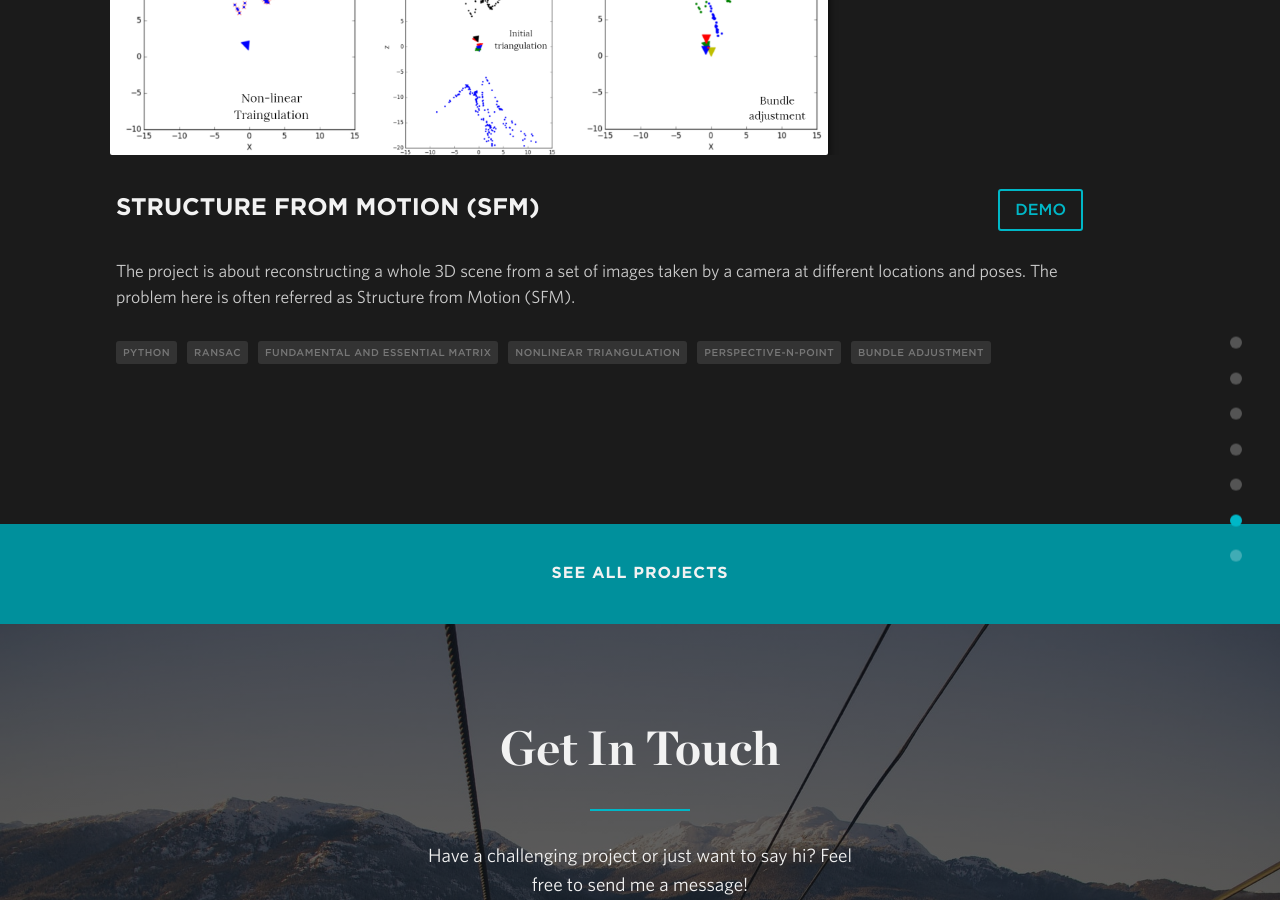
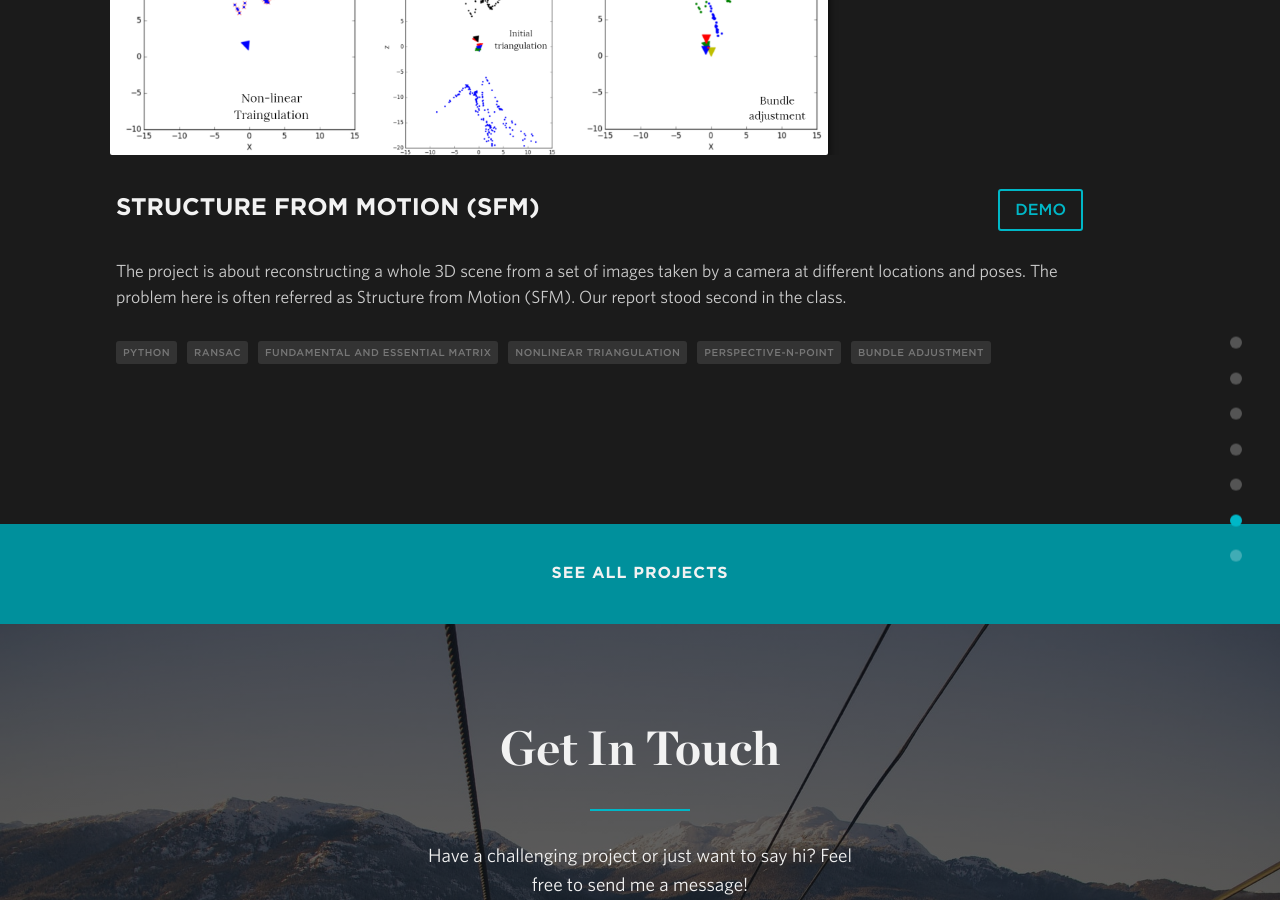
Before and after one commit to sgteja/trailsite.github.io, a Jekyll site: the page built from index.html, in a window 1280 px wide and 900 px high, scrolled down 5271 px. Built offline with Jekyll 4.4.1, drawn with Linux system fonts in a browser that asks for light colours; nearby versions of some CDN libraries.

Commit message:
Adding link to report

```diff
--- a/_data/portfolio.yml
+++ b/_data/portfolio.yml
@@ -1,7 +1,7 @@
 - title: Structure from Motion (SFM)
-  # demo: https://github.com/crowddj/crowddj-react
+  demo: http://sgteja.github.io/trailsite.github.io/reports/SFM_classical.pdf
   # code: https://github.com/crowddj/crowddj-react
-  description: The project is about reconstructing a whole 3D scene from a set of images taken by a camera at different locations and poses. The problem here is often referred as Structure from Motion (SFM).
+  description: The project is about reconstructing a whole 3D scene from a set of images taken by a camera at different locations and poses. The problem here is often referred as Structure from Motion (SFM). Our report stood second in the class.
   img: SFM_classical
   used:
     - thing: Python
```
